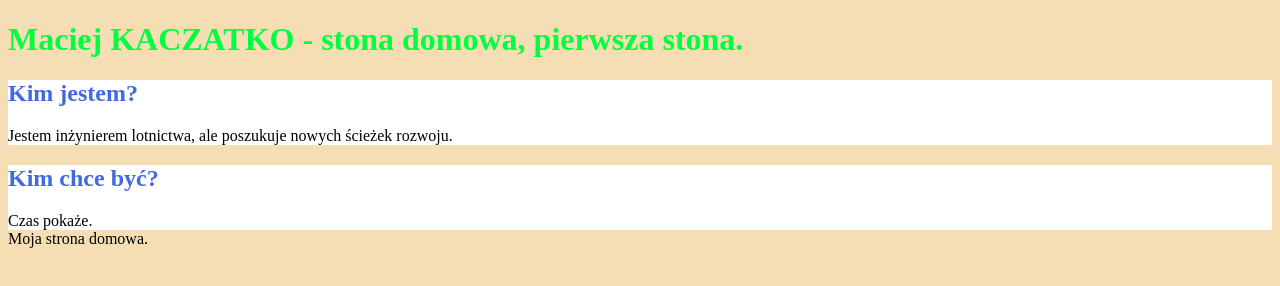
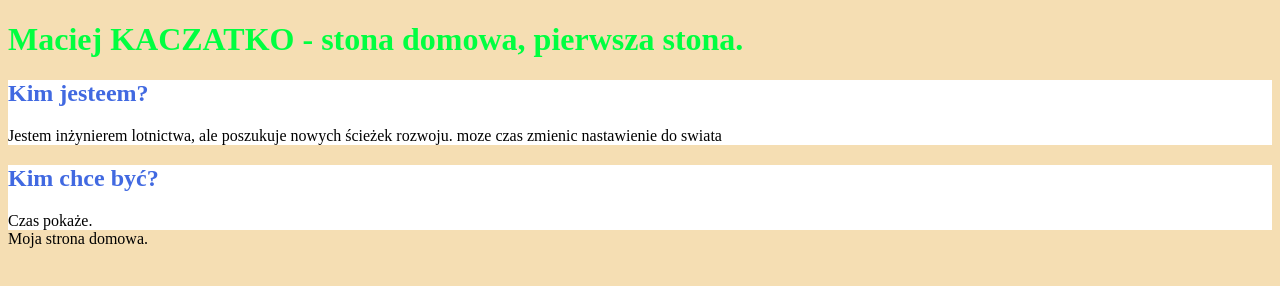
Before and after one commit to MaciejPoczatko/homepage, a plain HTML site: page index.html in a window 1280 px wide. Drawn offline with Linux system fonts and the light colour scheme.

Commit message:
change content

```diff
--- a/index.html
+++ b/index.html
@@ -15,8 +15,9 @@
         </header>
 
         <section>
-            <h2>Kim jestem?</h2>
+            <h2>Kim jesteem?</h2>
             Jestem inżynierem lotnictwa, ale poszukuje nowych ścieżek rozwoju.
+            moze czas zmienic nastawienie do swiata
         </section>
 
         <section>
```
